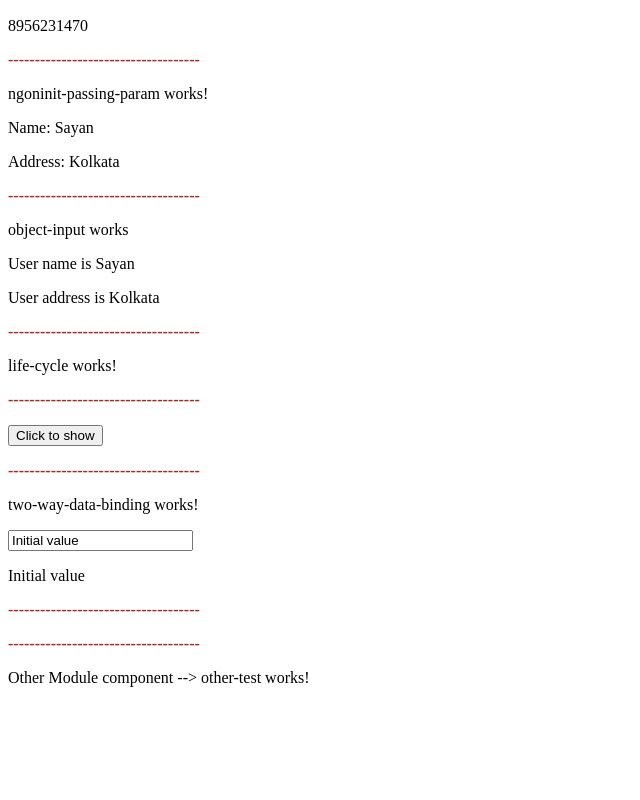
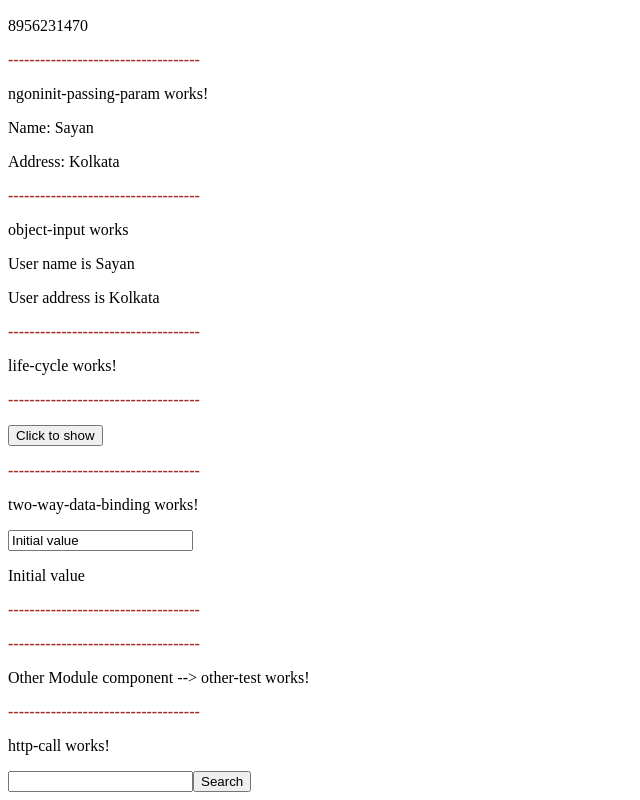
Before and after one commit to msayanece/angular-first-project, an Angular app: page / in a window 1280 px wide. Shown: the part 452-1252 px from the top of the page, without its empty margins (0-640 px from the left). Before the commit the page ends 1155 px from the top, so only its background shows below. Built offline with nearby package versions, Linux system fonts and the light colour scheme.

Commit message:
Using http client to make a http call

```diff
--- a/src/app/app.component.html
+++ b/src/app/app.component.html
@@ -19,3 +19,5 @@
 <p class="divider">------------------------------------</p>
 <p class="divider">------------------------------------</p>
 <app-other-test></app-other-test>
+<p class="divider">------------------------------------</p>
+<app-http-call></app-http-call>
--- a/src/app/app.module.ts
+++ b/src/app/app.module.ts
@@ -1,5 +1,6 @@
 import { NgModule } from '@angular/core';
 import { BrowserModule } from '@angular/platform-browser';
+import {HttpClientModule} from '@angular/common/http'
 
 import { AppComponent } from './app.component';
 import { HelloWorldComponent } from './hello-world/hello-world.component';
@@ -13,6 +14,7 @@ import { ButtonClickComponent } from './button-click/button-click.component';
 import { TwoWayDataBindingComponent } from './two-way-data-binding/two-way-data-binding.component';
 import { FormsModule } from '@angular/forms';
 import { OtherModule } from './other/other.module';
+import { HttpCallComponent } from './http-call/http-call.component';
 
 @NgModule({
   declarations: [
@@ -24,10 +26,11 @@ import { OtherModule } from './other/other.module';
     ObjectInputComponent,
     LifeCycleComponent,
     ButtonClickComponent,
-    TwoWayDataBindingComponent
+    TwoWayDataBindingComponent,
+    HttpCallComponent
   ],
   imports: [
-    BrowserModule, FormsModule, OtherModule
+    BrowserModule, FormsModule, OtherModule, HttpClientModule
   ],
   providers: [LogService],
   bootstrap: [AppComponent]
--- /dev/null
+++ b/src/app/http-call/http-call.component.html
@@ -0,0 +1,14 @@
+<p>http-call works!</p>
+<p></p>
+<input type="text" [(ngModel)]="userName">
+<button (click)="onClickSearch()">Search</button>
+<div *ngIf="response">
+  <p></p>
+  <p>Username: {{response.login}}</p>
+  Image: <img [src]="response.avatar_url">
+  <p></p>
+  <p>Name: {{response.name}}</p>
+  <p>Bio: {{response.bio}}</p>
+  <p>No. of repositories: {{response.public_repos }}</p>
+  <p>No. of followers: {{response.followers}}</p>
+</div>
--- /dev/null
+++ b/src/app/http-call/http-call.component.ts
@@ -0,0 +1,26 @@
+import { HttpClient } from '@angular/common/http';
+import { Component, OnInit } from '@angular/core';
+
+@Component({
+  selector: 'app-http-call',
+  templateUrl: './http-call.component.html',
+  styleUrls: ['./http-call.component.css']
+})
+export class HttpCallComponent implements OnInit {
+
+  userName = '';
+  response: any;
+  constructor(private httpClient: HttpClient) { }
+
+  ngOnInit(): void {
+  }
+
+  onClickSearch(): void{
+    this.httpClient.get('https://api.github.com/users/' + this.userName)
+      .subscribe((response) => {
+        this.response = response;
+        console.log(response);
+      });
+  }
+
+}
```
Also changed, not shown: src/app/http-call/http-call.component.css (added), 1 other file (tests, documents, lock files or other folders).
